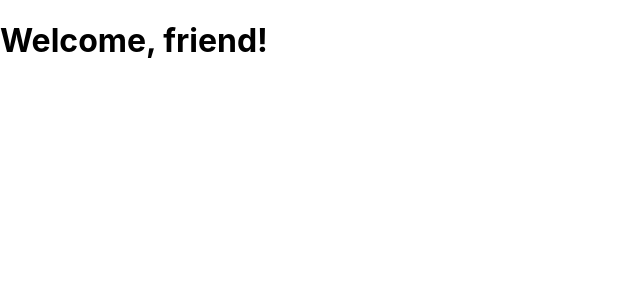
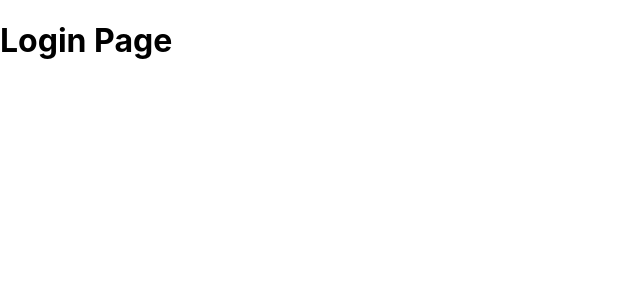
Before and after one commit to giorgigutsaevi/MERN-instagram, a React (Create React App) app in the folder instagram-react-frontend/: page /login in a window 1280 px wide. Shown: the top 300 px of the page, without its empty margins (0-640 px from the left). Built offline with nearby package versions, Linux system fonts and the light colour scheme.

Commit message:
installed react-router-dom package and started setting up the login page with lazy loading

```diff
--- a/instagram-react-frontend/package.json
+++ b/instagram-react-frontend/package.json
@@ -10,6 +10,7 @@
     "firebase": "^9.6.9",
     "react": "^17.0.2",
     "react-dom": "^17.0.2",
+    "react-router-dom": "^5.2.0",
     "react-scripts": "5.0.0",
     "web-vitals": "^2.1.4"
   },
--- a/instagram-react-frontend/src/App.js
+++ b/instagram-react-frontend/src/App.js
@@ -1,9 +1,19 @@
+import React, { BrowserRouter as Router, Route, Switch } from 'react-router-dom';
+import { lazy, Suspense } from "react"
+
+// setting up Lazy loading to avoid massive hit on the network
+const Login = lazy(() => import("./pages/login"))
 
 function App() {
   return (
-    <div>
-      <h1>Welcome, friend!</h1>
-    </div>
+    <Router>
+      <Suspense fallback={<p>Loading your page...</p>}>
+        <Switch>
+          <Route exact path="/"></Route>
+          <Route path="/login" component={Login} ></Route>
+        </Switch>
+      </Suspense>
+    </Router>
   );
 }
 
--- /dev/null
+++ b/instagram-react-frontend/src/pages/login.js
@@ -0,0 +1,7 @@
+export default function Login(){
+	return (
+		<div>
+			<h1>Login Page</h1>
+		</div>
+	)
+}
```
Also changed, not shown: instagram-react-frontend/src/reportWebVitals.js (deleted, +0 -13 lines), instagram-react-frontend/src/logo.svg (deleted), 1 other file (tests, documents, lock files or other folders).
